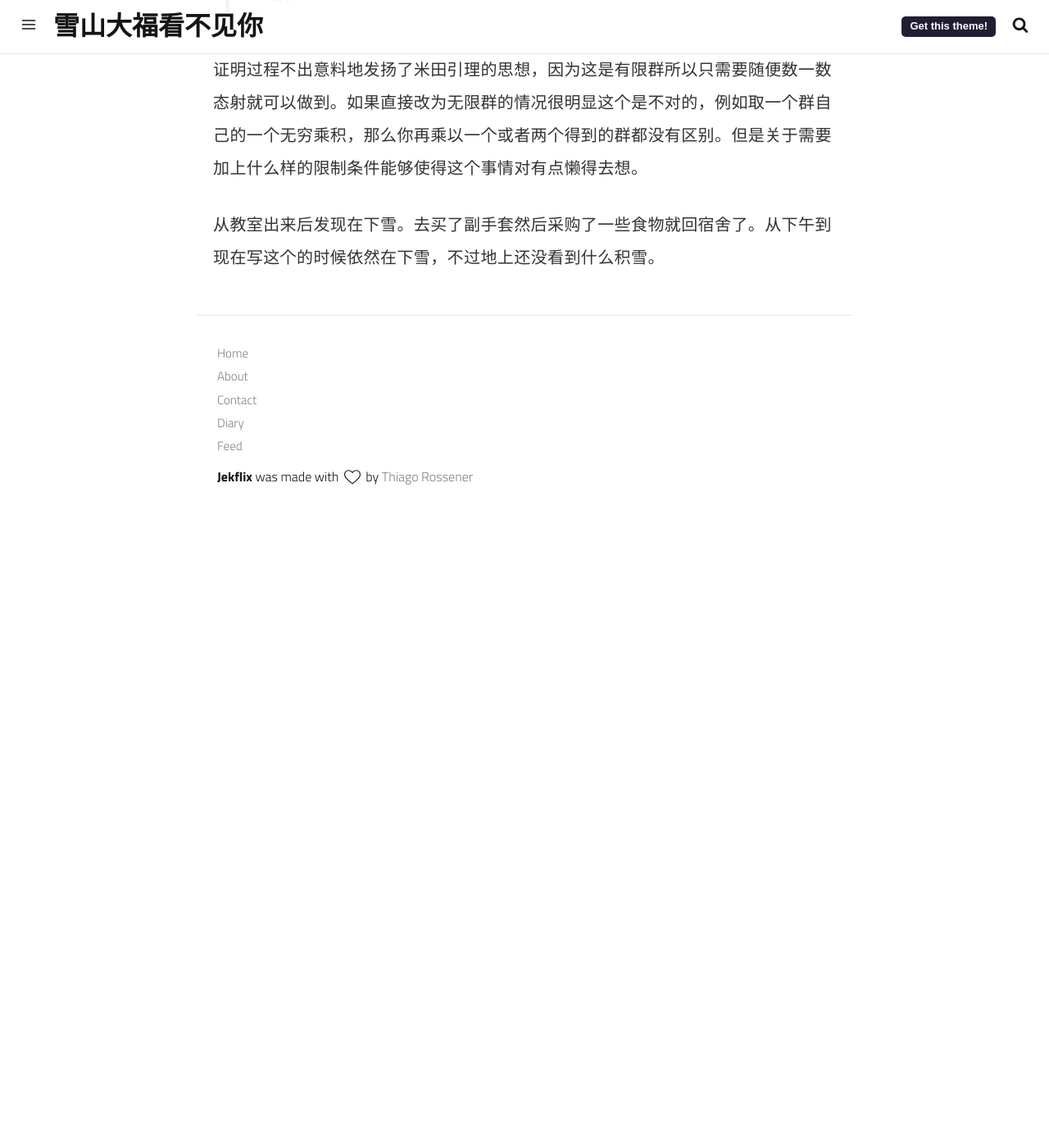
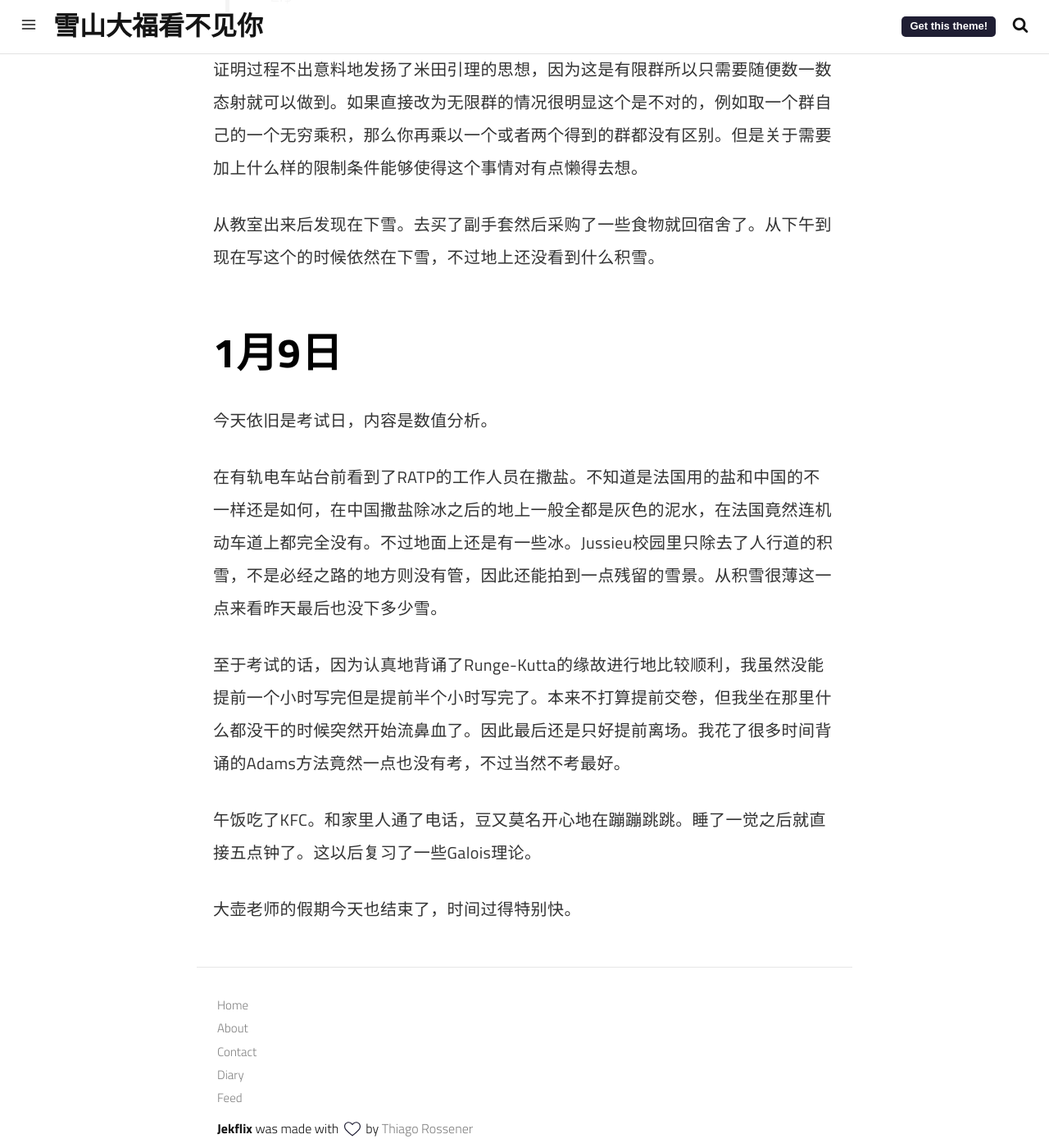
Before and after one commit to XiaoruiYIN/XiaoruiYIN.github.io, a Jekyll site: the page built from diary/202401.md, in a window 1280 px wide and 1400 px high, scrolled down 6837 px. Shown: the whole window at 82% size. Built offline with Jekyll 4.4.1, drawn with Linux system fonts in a browser that asks for light colours; a script that is not in the unit is left out; before the commit the page ends 7467 px from its top, so only the background shows below that.

Commit message:
Update 202401.md

```diff
--- a/diary/202401.md
+++ b/diary/202401.md
@@ -99,3 +99,15 @@ mn不作道德判断地阐释了“消费品”与“正确”之间的分歧。
 证明过程不出意料地发扬了米田引理的思想，因为这是有限群所以只需要随便数一数态射就可以做到。如果直接改为无限群的情况很明显这个是不对的，例如取一个群自己的一个无穷乘积，那么你再乘以一个或者两个得到的群都没有区别。但是关于需要加上什么样的限制条件能够使得这个事情对有点懒得去想。
 
 从教室出来后发现在下雪。去买了副手套然后采购了一些食物就回宿舍了。从下午到现在写这个的时候依然在下雪，不过地上还没看到什么积雪。
+
+# 1月9日
+
+今天依旧是考试日，内容是数值分析。
+
+在有轨电车站台前看到了RATP的工作人员在撒盐。不知道是法国用的盐和中国的不一样还是如何，在中国撒盐除冰之后的地上一般全都是灰色的泥水，在法国竟然连机动车道上都完全没有。不过地面上还是有一些冰。Jussieu校园里只除去了人行道的积雪，不是必经之路的地方则没有管，因此还能拍到一点残留的雪景。从积雪很薄这一点来看昨天最后也没下多少雪。
+
+至于考试的话，因为认真地背诵了Runge-Kutta的缘故进行地比较顺利，我虽然没能提前一个小时写完但是提前半个小时写完了。本来不打算提前交卷，但我坐在那里什么都没干的时候突然开始流鼻血了。因此最后还是只好提前离场。我花了很多时间背诵的Adams方法竟然一点也没有考，不过当然不考最好。
+
+午饭吃了KFC。和家里人通了电话，豆又莫名开心地在蹦蹦跳跳。睡了一觉之后就直接五点钟了。这以后复习了一些Galois理论。
+
+大壶老师的假期今天也结束了，时间过得特别快。
```
